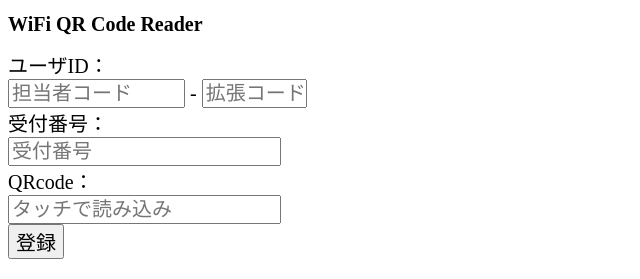
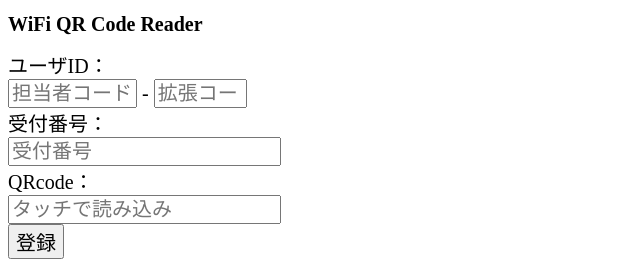
Before and after one commit to halueda/WLAQRcodeReader, a website: page docs/index.html in a window 1280 px wide. Shown: the top 279 px of the page, without its empty margins (0-640 px from the left). Drawn offline with Linux system fonts and the light colour scheme.

Commit message:
Modify: #4 (WIP)

```diff
--- a/docs/index.html
+++ b/docs/index.html
@@ -1,5 +1,5 @@
 <!DOCTYPE html>
-<!-- Time-stamp: <2024-08-01 18:26:15 ueda@SCR-00103236> -*- mode: real-auto-save; -*- -->
+<!-- Time-stamp: <2024-08-01 18:28:52 ueda@SCR-00103236> -*- mode: real-auto-save; -*- -->
 
 <html lang="ja">
   <head>
@@ -28,7 +28,7 @@
     <form id="myForm">
       <!-- div class="form-group" -->
 	<label for="SHAIN_MEI">ユーザID：</label><br/>
-	<input type="text" id="HOKOKU_TANTOSHA_CD" name="HOKOKU_TANTOSHA_CD" placeholder="担当者コード" size="12" inputmode="tel"> - <input type="text" id="HOKOKU_KAKUCHO_CD" name="HOKOKU_KAKUCHO_CD" placeholder="拡張コード" size="6" inputmode="tel">
+	<input type="text" id="HOKOKU_TANTOSHA_CD" name="HOKOKU_TANTOSHA_CD" placeholder="担当者コード" size="8" inputmode="tel"> - <input type="text" id="HOKOKU_KAKUCHO_CD" name="HOKOKU_KAKUCHO_CD" placeholder="拡張コード" size="5" inputmode="tel">
       <!-- /div --><br/>
       <div class="form-group">
 	<label for="UKETSUKE_NO">受付番号：</label>
```
